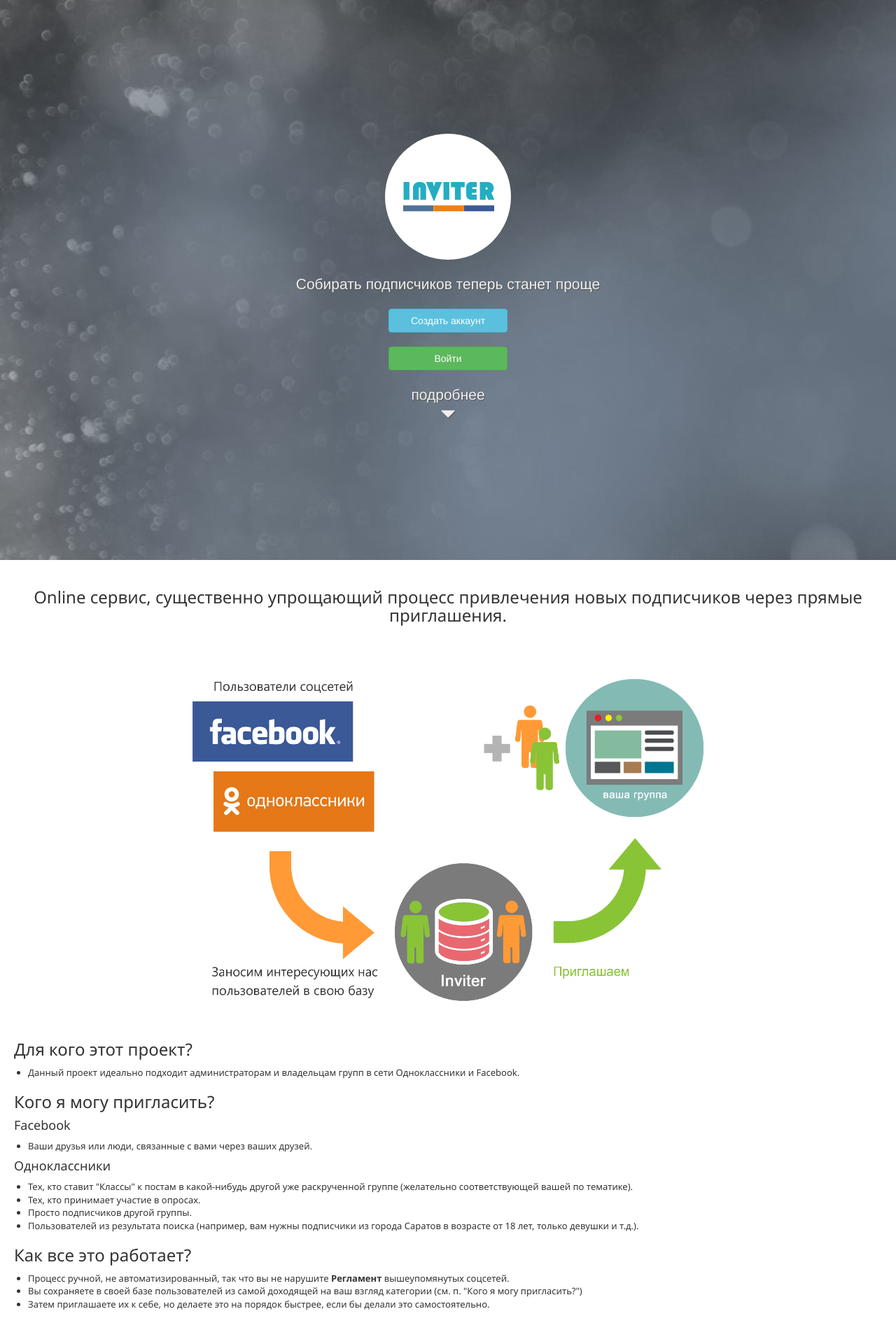
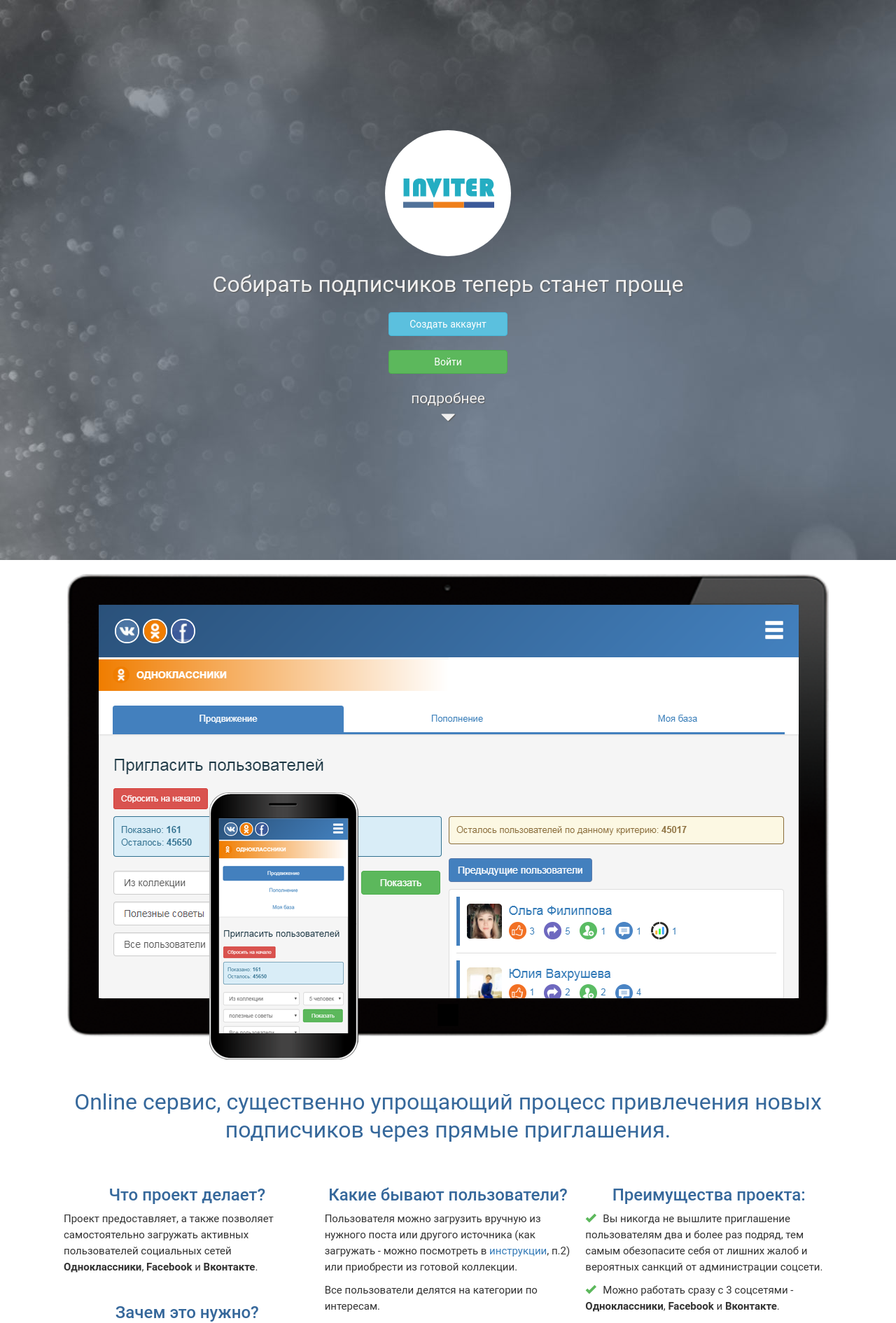
Before and after one commit to ladonin/inviter, a PHP site: page /welcome.php in a window 1280 px wide. Shown: the top 1890 px of the page at 70% size. Run offline with PHP 8.4, Linux system fonts and the light colour scheme.

Commit message:
welcome page

```diff
--- a/generic/constants.php
+++ b/generic/constants.php
@@ -29,7 +29,7 @@
 }
 
 define('MAX_USERS_COUNT_PER_IMPORT', '5000');
-define('BALANCE_DEFAULT_NEW_USER', 1000);
+define('BALANCE_DEFAULT_NEW_USER', 2000);
 
 define('NET_HEADER_BACKGROUND_COLOR_OK', 'f07d00');
 define('NET_HEADER_BACKGROUND_COLOR_FB', '3b5999');
--- a/generic/header.php
+++ b/generic/header.php
@@ -154,7 +154,7 @@
 
 
                 function getCookie(name, default_val) {
-                    if (typeof(default_val) === 'undefined') {
+                    if (typeof (default_val) === 'undefined') {
                         default_val = null;
                     }
                     var nameEQ = name + "=";
@@ -611,6 +611,13 @@
 
 
                 @media (max-width: 767px) {
+
+                    .width-100-xs{
+                        width:100%;
+                    }
+                    .width-50-xs{
+                        width:50%;
+                    }
                     .hidden-xs{
                         display:none;
                     }
@@ -873,6 +880,12 @@
 
                 }
                 @media (min-width: 768px) {
+                    .width-100-sm{
+                        width:100%;
+                    }
+                    .width-50-sm{
+                        width:50%;
+                    }
                     .pv-0-sm {
                         padding-top:0px !important;
                         padding-bottom:0px !important;
@@ -1126,6 +1139,12 @@
 
                 }
                 @media (min-width: 992px) {
+                    .width-100-md{
+                        width:100%;
+                    }
+                    .width-50-md{
+                        width:50%;
+                    }
                     .pv-0-md {
                         padding-top:0px !important;
                         padding-bottom:0px !important;
@@ -1170,7 +1189,10 @@
                         padding-left:20px !important;
                         padding-right:20px !important;
                     }
-
+                    .ph-30-md {
+                        padding-left:30px !important;
+                        padding-right:30px !important;
+                    }
                     .mv-0-md {
                         margin-top:0px !important;
                         margin-bottom:0px !important;
@@ -1379,6 +1401,12 @@
 
                 }
                 @media (min-width: 1200px) {
+                    .width-100-lg{
+                        width:100%;
+                    }
+                    .width-50-lg{
+                        width:50%;
+                    }
                     .pv-0-lg {
                         padding-top:0px !important;
                         padding-bottom:0px !important;
@@ -1786,6 +1814,10 @@
                     background-color: #5475a7 !important;
                     border-color: #354c6f !important;
                 }
-
-
+                .hidden2 {
+                    display: none;
+                }
+                body, html{
+                        font-family: Roboto,sans-serif !important;
+                }
             </style>
--- a/generic/user_in_list.php
+++ b/generic/user_in_list.php
@@ -25,9 +25,9 @@
     if ($user_type_link) {
         $type_images .= '<a class="pointer user_data_type_link" data-url="' . $user_type_link . '">';
     }
-    $type_images .= '<span style="margin-right:10px; margin-bottom:0px;"><img style="margin-right:5px;" src="/img/' . get_type_code_by_id($user_type) . '.png" width="25" data-toggle="tooltip" data-placement="top" title="' . get_type_name_by_id($user_type) . '">' . $count_imported_type_links . '</span>';
+    $type_images .= '<span style="white-space: nowrap;margin-right:10px; margin-bottom:0px;"><img style="margin-right:5px; margin-top:5px;" src="/img/' . get_type_code_by_id($user_type) . '.png" width="25" data-toggle="tooltip" data-placement="top" title="' . get_type_name_by_id($user_type) . '">' . $count_imported_type_links . '</span>';
     if ($user_type_link) {
-        $type_images .= '</a>';
+        $type_images .= '</a> ';
     }
 }
 $type_comments = '';
@@ -61,7 +61,7 @@
                     </a>
                 </div>
                 <div class="media-body">
-                    <h4 class="media-heading" style="margin-top: 0px;"><a class="user_link" href="<?= $link; ?>" onclick="window.open('<?= $link; ?>', '_blank', 'left=300, top=100, width=900, height=800');
+                    <h4 class="media-heading mb-0" style="margin-top: 0px;"><a class="user_link" style="line-height:21px" href="<?= $link; ?>" onclick="window.open('<?= $link; ?>', '_blank', 'left=300, top=100, width=900, height=800');
                                                     return false;"><?= ($user['user_fio'] ? unescapeUTF8EscapeSeq($user['user_fio']) : $user['profile_id']); ?></a></h4>
                     <?= $type_images; ?>
                     <?php if ($type_comments) { ?>
--- a/welcome.php
+++ b/welcome.php
@@ -88,6 +88,20 @@
         position:relative;
         width:100%;
         font-size: 21px;z-index:3;
+
+
+
+
+
+
+        font-size: 32px;
+        line-height: 40px;
+        font-weight: 400;-webkit-font-smoothing: antialiased;
+        -moz-osx-font-smoothing: grayscale;
+        text-rendering: optimizeLegibility;
+
+
+
     }
 
 
@@ -154,8 +168,8 @@
 
 
 
-<div class="panel-2" style="padding: 20px;
-     background-color: #fff; font-family: 'Segoe UI',Helvetica,Arial,sans-serif;">
+<div class="panel-2 p-10-xs  p-20-sm" style="
+     background-color: #fff;">
 
 
 
@@ -165,136 +179,145 @@
 
     <div class="clearfix"></div>
 
-    <table width="100%">
-        <tr>
-            <td align="center" >
-
-                <h3 id="title"><?php echo($title); ?> </h3>
-                <br>
-            </td>
-        </tr>
-        <tr>
-            <td align="center" valign="top">
-
-                <img src='/img/scheme.png' width="100%" style="max-width:800px;">
-
-            </td>
-        </tr>
-
-
-        <tr>
-            <td align="center" valign="top">
-
-            </td>
-        </tr>
-
-        <tr>
-            <td align="left" valign="top">
-
-
-
-                <h3>Для кого этот проект?</h3>
-
-                <ul>
-                    <li style='margin-left:-20px'>Данный проект идеально подходит администраторам и владельцам групп в сети Одноклассники и Facebook.</li>
-
-                </ul>
 
 
 
 
 
 
-                <h3>Кого я могу пригласить?</h3>
 
-                <h4>Facebook</h4>
-                <ul>
-                    <li style='margin-left:-20px'>Ваши друзья или люди, связанные с вами через ваших друзей.</li>
-                </ul>
+    <div  style="max-width:1118px; margin:0 auto; font-size: 15px;    line-height: 23px;">
 
-                <h4>Одноклассники</h4>
-                <ul>
-                    <li style='margin-left:-20px'>Тех, кто ставит "Классы" к постам в какой-нибудь другой уже раскрученной группе (желательно соответствующей вашей по тематике).</li>
-                    <li style='margin-left:-20px'>Тех, кто принимает участие в опросах.</li>
-                    <li style='margin-left:-20px'>Просто подписчиков другой группы.</li>
-                    <li style='margin-left:-20px'>Пользователей из результата поиска (например, вам нужны подписчики из города Саратов в возрасте от 18 лет, только девушки и т.д.).</li>
-                </ul>
+
+
+
+
+        <div class="row">
+
+            <div class="col-xs-12 mb-20 text-center p-0">
+                <img src='/img/index_image.png' style="max-width: 100%;" >
+
+            </div>
+            <div class="col-xs-12 mb-20 p-0 text-center" >
+                <h3 id="title" style="color:#36689b;           font-size: 32px;
+                    line-height: 40px;
+                    font-weight: 400;-webkit-font-smoothing: antialiased;
+                    -moz-osx-font-smoothing: grayscale;
+                    text-rendering: optimizeLegibility;    "><?php echo($title); ?> </h3>
+
+            </div>
+
+        </div>
+
+        <div class="row">
+
+            <div class="col-xs-12 col-md-4 mb-20 p-0-xs p-0-sm p-10-md text-center">
+                <h3 style="color:#36689b;">Что проект делает?</h3>
+                <div class="text-left pb-20">Проект предоставляет, а также позволяет самостоятельно загружать активных пользователей социальных сетей <b>Одноклассники</b>, <b>Facebook</b> и <b>Вконтакте</b>.</div>
+
+
+
+                <h3 style="color:#36689b;">Зачем это нужно?</h3>
+                <div class="text-left">Раскрутка групп, сообществ, персональных страниц.</div>
+
+
+
+            </div>
 
 
 
 
 
 
-                <h3>Как все это работает?</h3>
-                <ul>
-                    <li style='margin-left:-20px'>Процесс ручной, не автоматизированный, так что вы не нарушите <b>Регламент</b> вышеупомянутых соцсетей.</li>
-                    <li style='margin-left:-20px'>Вы сохраняете в своей базе пользователей из самой доходящей на ваш взгляд категории (см. п. "Кого я могу пригласить?")</li>
-                    <li style='margin-left:-20px'>Затем приглашаете их к себе, но делаете это на порядок быстрее, если бы делали это самостоятельно.</li>
 
-                </ul>
+
+            <div class="col-xs-12 col-md-4 mb-20 p-0-xs p-0-sm p-10-md text-center">
+                <h3 style="color:#36689b;">Какие бывают пользователи?</h3>
+
+                <div class="text-left">Пользователя можно загрузить вручную из нужного поста или другого источника (как загружать - можно посмотреть в <a href="/help?noaccount=1" target="_blank">инструкции</a>, п.2) или приобрести из готовой коллекции. <div class="mv-10">Все пользователи делятся на категории по интересам.</div>
+                    <div class="mb-10">
+                        Каждый пользователь имеет свои набор "атрибутов активности":</div>
+
+                    <div style="color:#36689b;" class="mv-10">
+                        <div class="text-left mt-10"><img style="margin-right:10px;" src="/img/klass.png" width="25">ставит Like, "Класс" или "Мне нравится"</div>
+                        <div class="text-left mt-10"><img style="margin-right:10px;" src="/img/repost.png" width="25">делает репост</div>
+                        <div class="text-left mt-10"><img style="margin-right:10px;" src="/img/comment.png" width="25">оставляет комментарии в постах</div>
+                        <div class="text-left mt-10"><img style="margin-right:10px;" src="/img/survey.png" width="25">учавствует в опросах, голосованиях</div>
+                        <div class="text-left mt-10"><img style="margin-right:10px;" src="/img/subscribe.png" width="25">подписывается на группы, сообщества</div>
+                    </div>
+
+                    Также есть дополнительный атрибут:
+                    <div style="color:#36689b;" class="mv-10">
+                        <img style="margin-right:10px;" src="/img/search.png" width="25">пользователи из результата поиска
+                    </div>
+                    Он доступен для тех, кто загружен вручную.
+
+
+                </div>
+
+            </div>
+
+            <div class="col-xs-12 col-md-4 mb-20 p-0-xs p-0-sm p-10-md text-center">
+                <h3 style="color:#36689b;">Преимущества проекта:</h3>
+
+                <div class="text-left mb-10"><span class="glyphicon glyphicon-ok mr-10" aria-hidden="true" style="color:#5cb85c"></span>Вы никогда не вышлите приглашение пользователям два и более раз подряд, тем самым обезопасите себя от лишних жалоб и вероятных санкций от администрации соцсети.</div>
+                <div class="text-left mb-10"><span class="glyphicon glyphicon-ok mr-10" aria-hidden="true" style="color:#5cb85c"></span>Можно работать сразу с 3 соцсетями - <b>Одноклассники</b>, <b>Facebook</b> и <b>Вконтакте</b>.</div>
+                <div class="text-left"><span class="glyphicon glyphicon-ok mr-10" aria-hidden="true" style="color:#5cb85c"></span>Программа ведет подробный отчет о собранных пользователях и при необходимости предоставляет его в виде CSV файла.</div>
+            </div>
+
+        </div>
+
+
+        <div class="row">
 
 
 
-
-                <h3>Преимущества проекта:</h3>
-                <ul>
-                    <li style='margin-left:-20px'>Вы никогда не вышлите приглашение пользователю два и более раз, тем самым обезопасите себя от лишних жалоб и вероятных санкций от администрации соцсети.</li>
-                    <li style='margin-left:-20px'>Вы храните всех пользователей каждой соцсети в одной базе.</li>
-                    <li style='margin-left:-20px'>Программа ведет подробный отчет о собранных пользователях и при необходимости предоставляет его в виде CSV файла.</li>
-                </ul>
-
-
-
-                <h3>Сколько подписчиков можно получить в день?</h3>
-                <ul>
-                    <li style='margin-left:-20px'>Столько, сколько разрешают правила соцсети, в которой ваша группа находится.</li>
-                    <li style='margin-left:-20px'>Если у вас несколько аккаунтов или просто есть друзья, готовые вам помочь, то в разы больше.</li>
-                </ul>
-
-
-                <h3>Как я могу пригласить пользователей из свой базы?</h3>
-                <div class="dropup">
-                    <div class="btn-group" style="margin-bottom:10px;">
-                        <button type="button" class="btn btn-info dropdown-toggle" data-toggle="dropdown" aria-haspopup="true" aria-expanded="false"><span class="glyphicon glyphicon-question-sign" aria-hidden="true"></span> Инструкции по пользованию проектом <span class="caret"></span></button>
-
-                        <ul class="dropdown-menu">
-                            <li class="dropdown-header"><h4>Как собрать, а затем пригласить в свою группу в Одноклассниках:</h4></li>
-                            <li><a href="/odnoklassniki/instruction1.html" target="_blank">участников группы, релевантной вашей</a></li>
-                            <li><a href="/odnoklassniki/instruction2.html" target="_blank">пользователей, поставивших "Kласс!"</a></li>
-                            <li><a href="/odnoklassniki/instruction3.html" target="_blank">пользователей из результата поиска</a></li>
-                            <li class="dropdown-header"><h4>Как собрать, а затем пригласить в свою группу в Facebook:</h4></li>
-                            <li><a href="/facebook/instruction1.html" target="_blank">своих друзей, а также друзей ваших друзей</a></li>
-                        </ul>
-                    </div>
+            <div class="col-xs-12 col-md-4 mb-20 p-0-xs p-0-sm p-10-md text-center">
+                <h3 style="color:#36689b;">Как все это работает?</h3>
+                <div class="text-left mt-10">Процесс ручной, не автоматизированный, так что вы не нарушите Регламент вышеупомянутых соцсетей.</div>
+                <div class="text-left mt-10">Вы сохраняете в своей базе пользователей из самой подходящей на ваш взгляд категории и с нужными "атрибутами активности".</div>
+                <div class="text-left mt-10">Затем приглашаете их к себе, но делаете это на порядок быстрее, если бы делали это самостоятельно.</div>
             </div>
 
 
 
 
-                <h3>Сколько времени тратится на все?</h3>
-                <ul>
-                    <li style='margin-left:-20px'>На сбор 1000 пользователей - до 5 минут, учитывая, что вы уже нашли источник.</li>
-                    <li style='margin-left:-20px'>На приглашение в группу пользователей в количестве 40 человек - требуется в среднем 5 минут. Однако рекомендуется приглашать пользователей в течение дня, а не всех сразу.</li>
-                </ul>
-                <h3>На каком браузере лучше всего работать? </h3>
-                <ul>
-                    <li style='margin-left:-20px'>На любом, но приглашать лучше через Chrome (т.к. он быстрее всех открывает окошки с профилем)</li>
-                </ul>
-
-
-                <h3>Стоимость:</h3>
-                <ul>
-                    <li style='margin-left:-20px'>Первый месяц - бесплатно, далее - 100 рублей в месяц.</li>
-                </ul>
 
 
 
 
-            </td>
-        </tr>
+            <div class="col-xs-12 col-md-4 mb-20 p-0-xs p-0-sm p-10-md text-center">
+                <h3 style="color:#36689b;">Сколько подписчиков можно получить в день?</h3>
+
+                <div class="text-left mt-10">Столько, сколько разрешают правила соцсети.</div>
+                <div class="text-left mt-10">Если у вас несколько аккаунтов или просто есть друзья, готовые вам помочь, то намного больше.</div>
+            </div>
 
 
-    </table>
+
+
+            <div class="col-xs-12 col-md-4 mb-20 p-0-xs p-0-sm p-10-md text-center">
+                <h3 style="color:#36689b;">Стоимость:</h3>
+
+                <div class="text-left"><img style="margin-right:10px;" src="/img/balance.png" width="25">При регистрации сейчас:
+
+                    <div class="text-left mt-10"><span class="glyphicon glyphicon-ok mr-10" aria-hidden="true" style="color:#5cb85c"></span><b>вы получаете 2000 рублей в подарок</b></div>
+                    <div class="text-left mt-10"><span class="glyphicon glyphicon-ok mr-10" aria-hidden="true" style="color:#5cb85c"></span><b>никакой абонентской платы</b></div>
+
+<div class="text-left mt-10"><span class="glyphicon glyphicon-ok mr-10" aria-hidden="true" style="color:#5cb85c"></span><b>загрузка пользователей самостоятельно - бесплатно</b></div>
+
+<div class="text-left mt-10">Платный только импорт пользователей из готовой коллекции</div>
+
+
+                </div>
+            </div>
+
+        </div>
+
+
+
+
+    </div>
 
 
 
@@ -308,9 +331,6 @@
 
 
 
-
-
-</table>
 
 
 
```
Also changed, not shown: contacts.php (+12 -5 lines), help.php (+37 -9 lines), img/index_image.png (added), img/ok_search_load_users_comment_example.png (added), img/pay.png (added), img/promotion_describe.png (added). Lines whose indentation alone changed are shown as unchanged.
